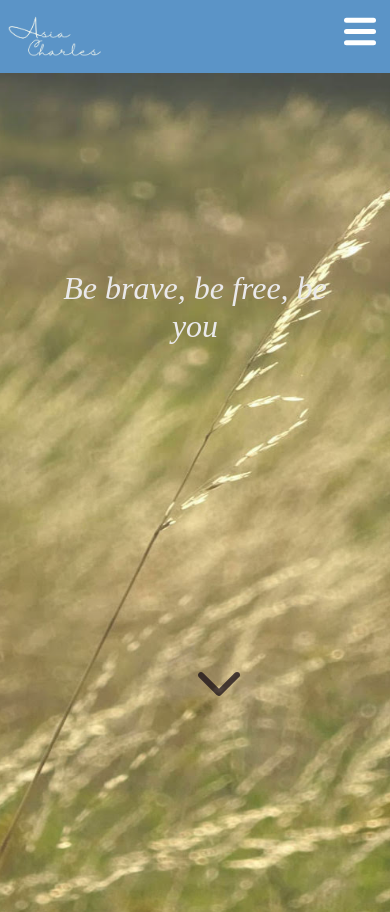
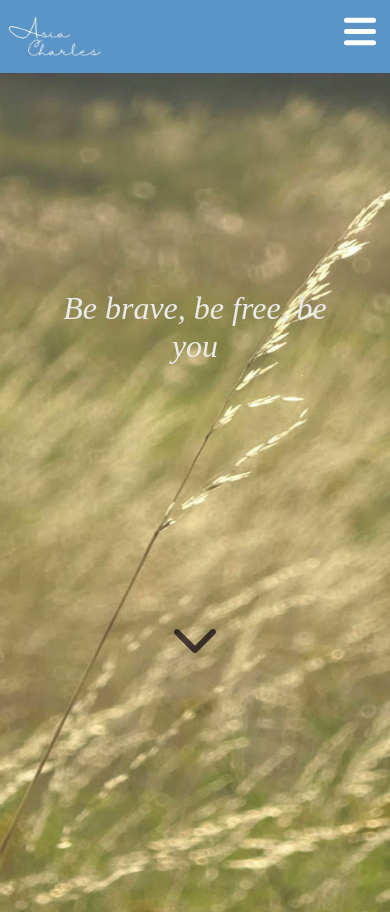
Before and after one commit to NicoleTM17/Asia-Charles-Website, a React (Create React App) app: page / in a window 390 px wide. Shown: the top 912 px of the page. Built offline with nearby package versions, Linux system fonts and the light colour scheme; what webfontloader would draw is missing.

Commit message:
made edits to banner carousel

```diff
--- a/src/components/Banner.js
+++ b/src/components/Banner.js
@@ -12,33 +12,31 @@ import { faChevronDown} from '@fortawesome/free-solid-svg-icons';
 
 function Banner() {
   return(
-    <div id='banner' className='carousel-container'>
-      <Carousel fade controls={false} indicators={false} interval={5000}>
-
-        <Carousel.Item>
-          <img className="d-block min-vh-100 w-100 carousel-image custom-opacity" src={Banner1} alt="First slide"/>
-          <Carousel.Caption>
-            <h3 className='carousel-slogan slogan fade-in-text'>Be brave, be free, be you</h3>
+    <Carousel fade controls={false} indicators={false} interval={5000} id="banner" className="carousel-container">
+      <Carousel.Item className='carousel-item'>
+        <img className="d-block min-vh-100 w-100 carousel-image custom-opacity" src={Banner1} alt="First slide" />
+        <Carousel.Caption className='carousel-caption d-flex flex-column justify-content-center h-100'>
+          <h3 className="slogan fade-in-text">Be brave, be free, be you</h3>
           <Link to='#about' smooth><div><FontAwesomeIcon className='chevron-down' icon={faChevronDown}/></div></Link>
         </Carousel.Caption>
       </Carousel.Item>
 
-        <Carousel.Item> <img className="d-block min-vh-100 w-100 carousel-image custom-opacity" src={Banner2} alt="Second slide"/>
-          <Carousel.Caption>
-            <h3 className='carousel-slogan slogan'>Be brave, be free, be you</h3>
+      <Carousel.Item className='carousel-item'>
+        <img className="d-block min-vh-100 w-100 carousel-image custom-opacity" src={Banner2} alt="Second slide" />
+        <Carousel.Caption className='carousel-caption d-flex flex-column justify-content-center h-100'>
+          <h3 className="slogan">Be brave, be free, be you</h3>
           <Link to='#about' smooth><div><FontAwesomeIcon className='chevron-down' icon={faChevronDown}/></div></Link>
         </Carousel.Caption>
       </Carousel.Item>
 
-        <Carousel.Item> <img className="d-block min-vh-100 w-100 carousel-image custom-opacity" src={Banner3} alt="Third slide"/>
-          <Carousel.Caption>
-            <h3 className='carousel-slogan slogan'>Be brave, be free, be you</h3>
+      <Carousel.Item className='carousel-item'>
+        <img className="d-block min-vh-100 w-100 carousel-image custom-opacity" src={Banner3} alt="Third slide" />
+        <Carousel.Caption className='carousel-caption d-flex flex-column justify-content-center h-100'>
+          <h3 className="slogan">Be brave, be free, be you</h3>
           <Link to='#about' smooth><div><FontAwesomeIcon className='chevron-down' icon={faChevronDown}/></div></Link>
         </Carousel.Caption>
       </Carousel.Item>
-
     </Carousel>
-    </div>
   );
 
 };
--- a/src/index.css
+++ b/src/index.css
@@ -1,6 +1,7 @@
 * {
   box-sizing: border-box;
 }
+
 
 body {
   padding: 0;
--- a/src/styles/Banner.css
+++ b/src/styles/Banner.css
@@ -1,42 +1,39 @@
+
+/* .carousel-container {
+  height: 122vh;  have kept hidden as not sure if necessary
+} */
+
+
 .carousel-image {
-  position: relative;
-  object-fit: cover; /* Maintain aspect ratio and cover the container */
-  max-height: 100%; /* Ensure the image doesn't overflow */
+  object-fit: cover;
+  max-height: 100%;
 }
 
-.carousel-container {
-   height: 122vh; /* 122% of viewport height, adjust as needed */
-}
-
-.carousel-slogan{
-  position: absolute;
-  bottom: 12em;
-  left: 7em;
-  z-index: 1;
-  color: var(--off-white-color);
-}
+/* .carousel-caption{
+  top: 0;
+} */
 
 .slogan{
   font-family: 'Croissant One', cursive;
   font-style: italic;
-  font-size: 3em;
+  font-size: 3rem;
   font-weight: 300;
+  z-index: 1;
+  color: var(--off-white-color);
 }
 
 .dot{
   font-size: 2em;
 }
 
-
 .custom-opacity{
   opacity: 0.8;
 }
 
 .chevron-down{
-  position: absolute;
-  bottom: 4.5em;
+  margin-top: 15rem;
   text-align: center;
-  font-size: 4em;
+  font-size: 4rem;
   z-index: 1;
   color: var(--licorice-black-color);
   opacity: 0.7;
@@ -47,8 +44,6 @@
   opacity: 0.4;
 }
 
-
-
 .fade-in-text{
   animation: fadeIn 5s;
 }
--- a/src/styles/Responsive.css
+++ b/src/styles/Responsive.css
@@ -15,16 +15,9 @@
 
   /* BANNER */
 
-
-  .carousel-container {
+  /* .carousel-container {
     height: 100vh;
- }
-
-
-  .carousel-slogan{
-    bottom: 15em;
-    left: 4em;
-  }
+ } */
 
   .slogan{
     font-size: 2.3em;
@@ -32,14 +25,9 @@
   }
 
   .chevron-down{
-    bottom: 4em;
     font-size: 3.5em;
-    text-align: center;
   }
-/*
-  .carousel .carousel-item img {
-    height: 600px;
-  } */
+
 
   /* ABOUT  */
 
@@ -253,24 +241,16 @@
 
   /* BANNER */
 
-  .carousel-container {
-     /* You can set a fixed height for the container or use percentage values based on your design requirements */
-     height: 100vh; /* 50% of viewport height, adjust as needed */
-  }
-
-  .carousel-slogan{
-    bottom: 21em;
-    left: 5em;
-  }
+  /* .carousel-container {
+    height: 100vh;
+ } */
 
   .slogan{
-    font-size: 1.7em;
+    font-size: 2.5rem;
   }
 
   .chevron-down{
-    bottom: 4em;
-    font-size: 3em;
-    text-align: center;
+    font-size: 3rem;
   }
 
 
@@ -517,23 +497,14 @@
 
   /* BANNER STYLING */
 
-  .carousel-container{
+  /* .carousel-container {
     height: 100vh;
+ } */
+
+  .slogan{
+    font-size: 2rem;
   }
 
-  .carousel-slogan{
-    bottom: 17em;
-    left: 0em;
-  }
-
-  .slogan{
-    font-size: 2em;
-  }
-
-  .chevron-down{
-    bottom: 4em;
-    text-align: center;
-  }
 
   /* ABOUT STYLING */
 
```
Lines whose indentation alone changed are shown as unchanged.
